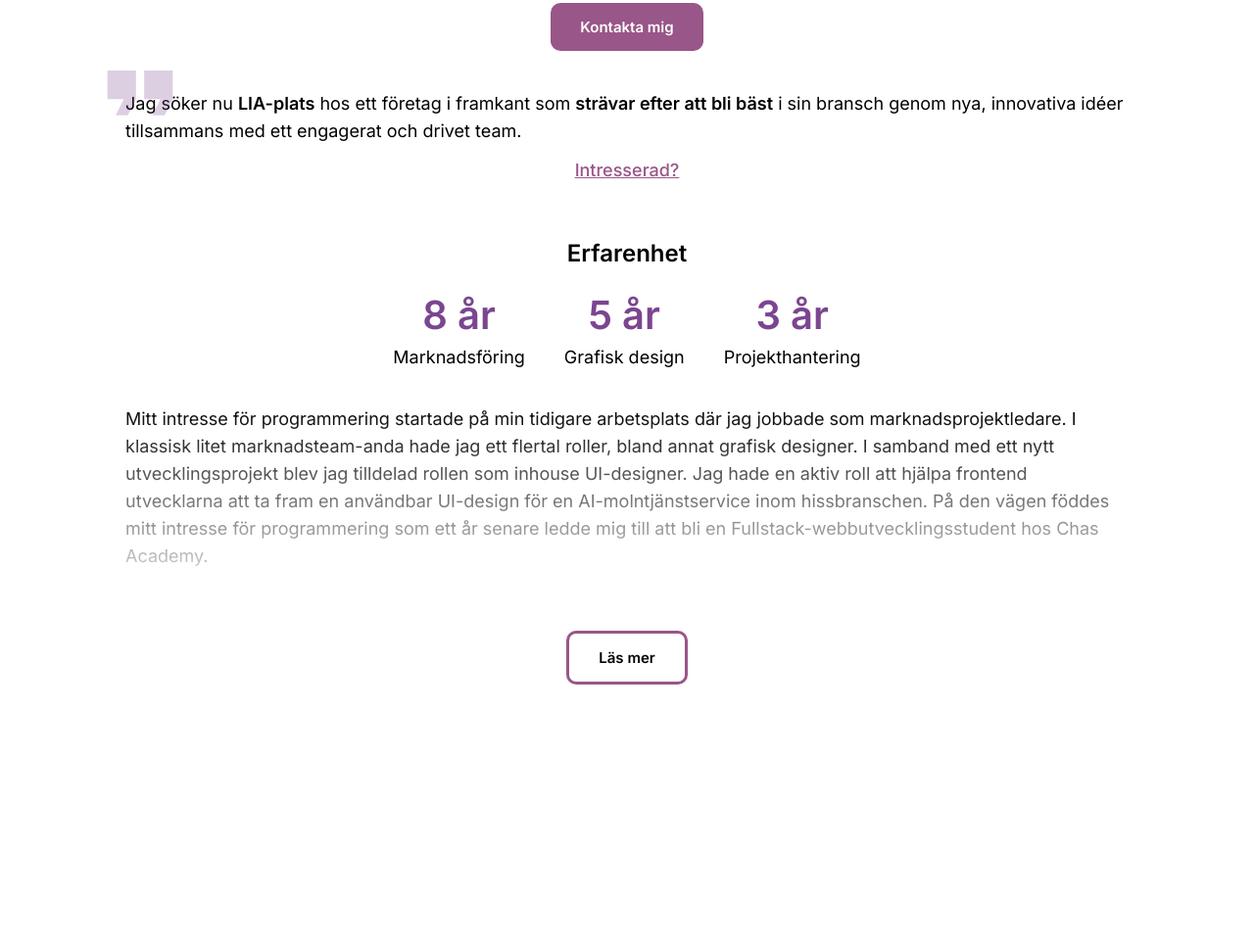
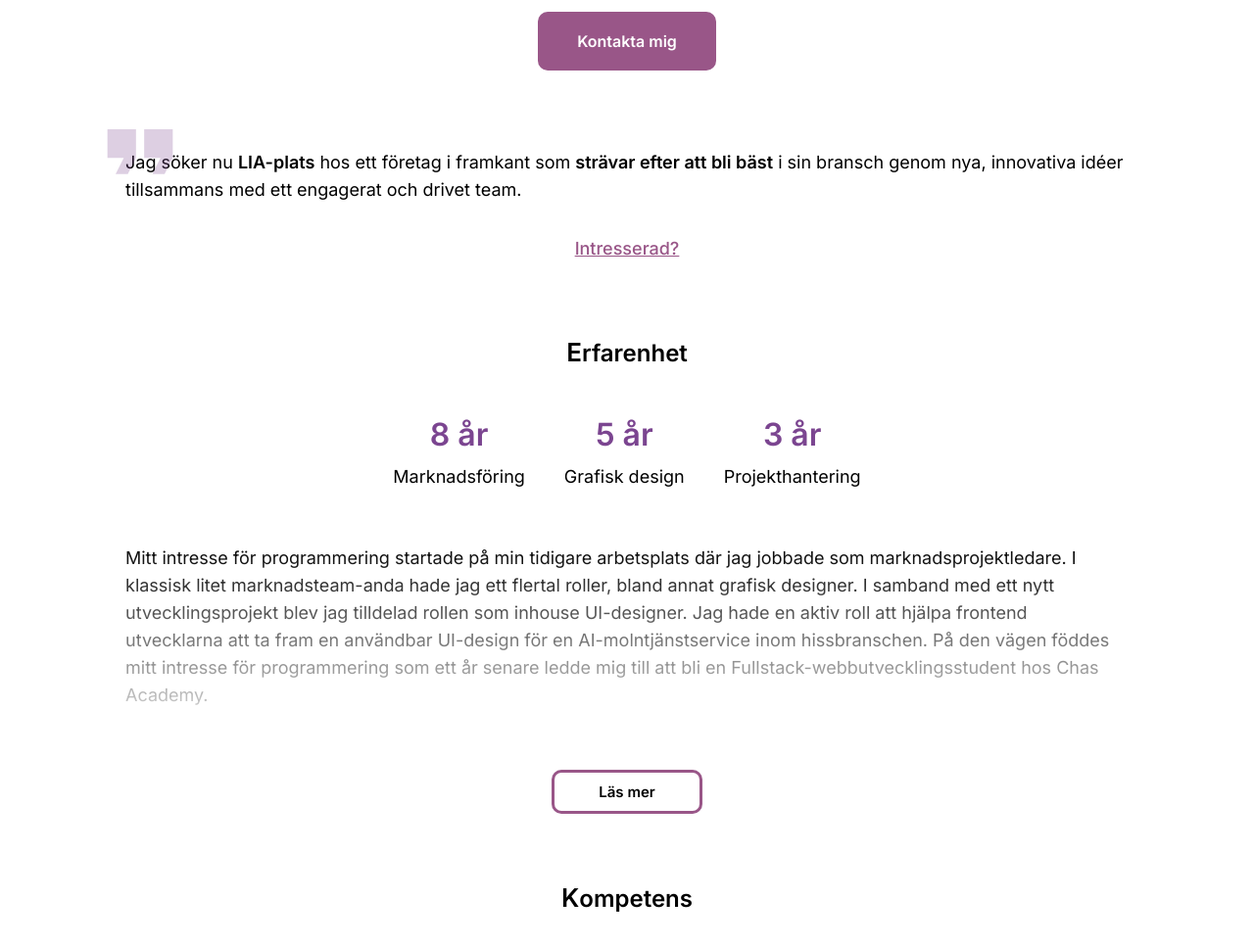
Before and after one commit to HejCattis/Portfolio, a plain HTML site: page index.html in a window 1280 px wide. Shown: the part 1227-2194 px from the top of the page at 98% size. Before the commit the page ends 1986 px from the top, so only its background shows below. Drawn offline with Linux system fonts and the light colour scheme.

Commit message:
Small design fix

```diff
--- a/index.html
+++ b/index.html
@@ -78,6 +78,11 @@
         </div>
         <button id="show-more-btn" type="button">Läs mer</button>
     </section>
+    <section class="flx margins">
+        <div>
+            <h2>Kompetens</h2>
+        </div>
+    </section>
     <script src="script.js"></script>
 </body>
 </html>
--- a/style.css
+++ b/style.css
@@ -9,8 +9,9 @@
     --second-color: #7B4590;
 
     /* .5rem = 8px, 1rem = 16px, 1.5rem = 24px ... */
-    --big-font-size: 40px;
     --h1-font-size: 36px;
+    --big-font-size: 32px;
+    --h2-font-size-first: 26px;
     --h2-font-size: 24px;
     --h3-font-size: 18px;
     --normal-font-size: 16px;
@@ -39,6 +40,10 @@ h2 {
     font-weight: 600;
     margin-bottom: 15px;
     text-align: center;
+}
+
+h2::first-letter {
+    font-size: var(--h2-font-size-first);
 }
 
 h3 {
@@ -142,11 +147,11 @@ strong {
     color: #fff;
     text-decoration: none;
     background-color: var(--first-color);
-    padding: 15px 30px;
+    padding: 20px 40px;
     border-radius: 10px;
-    font-size: var(--small-font-size);
+    font-size: var(--normal-font-size);
     font-weight: 600;
-    margin: 20px 0 40px;
+    margin: 25px 0 80px;
 }
 
 .about-lia {
@@ -166,7 +171,7 @@ strong {
     color: var(--first-color);
     font-size: var(--h3-font-size);
     font-weight: 500;
-    margin-bottom: 20px;
+    margin: 20px 0 40px;
 }
 
 /*==================== Experience section ====================*/
@@ -175,7 +180,7 @@ strong {
     flex-wrap: wrap;
     gap: 40px;
     justify-content: center;
-    margin: 20px 0;
+    margin: 40px 0;
 }
 
 .exp_icon {
@@ -193,8 +198,7 @@ strong {
     height: 210px;
     overflow: hidden;
     color: black;
-    -webkit-mask-image: -webkit-gradient(linear, left top,
-      left bottom, from(rgba(0,0,0,1)), to(rgba(0,0,0,0)));
+    -webkit-mask-image: -webkit-gradient(linear, left top, left bottom, from(rgba(0,0,0,1)), to(rgba(0,0,0,0)));
   }
 
   #show-more-btn {
@@ -203,20 +207,19 @@ strong {
     color: #000;
     text-decoration: none;
     background-color: white;
-    padding: 15px 30px;
+    padding: 10px 45px;
     border-radius: 10px;
     font-size: var(--small-font-size);
     font-weight: 600;
-    margin: 20px 0 40px;
+    margin: 20px 0 50px;
     transition: margin-top 0.5s;
   }
 
-  #show-more-btn:hover {
-    color: var(--first-color);
-  }
 
   .section.show-more {
     height: auto;
     background: #fff;
     -webkit-mask-image: none;
   }
+
+  /*==================== Skills section ====================*/
```
